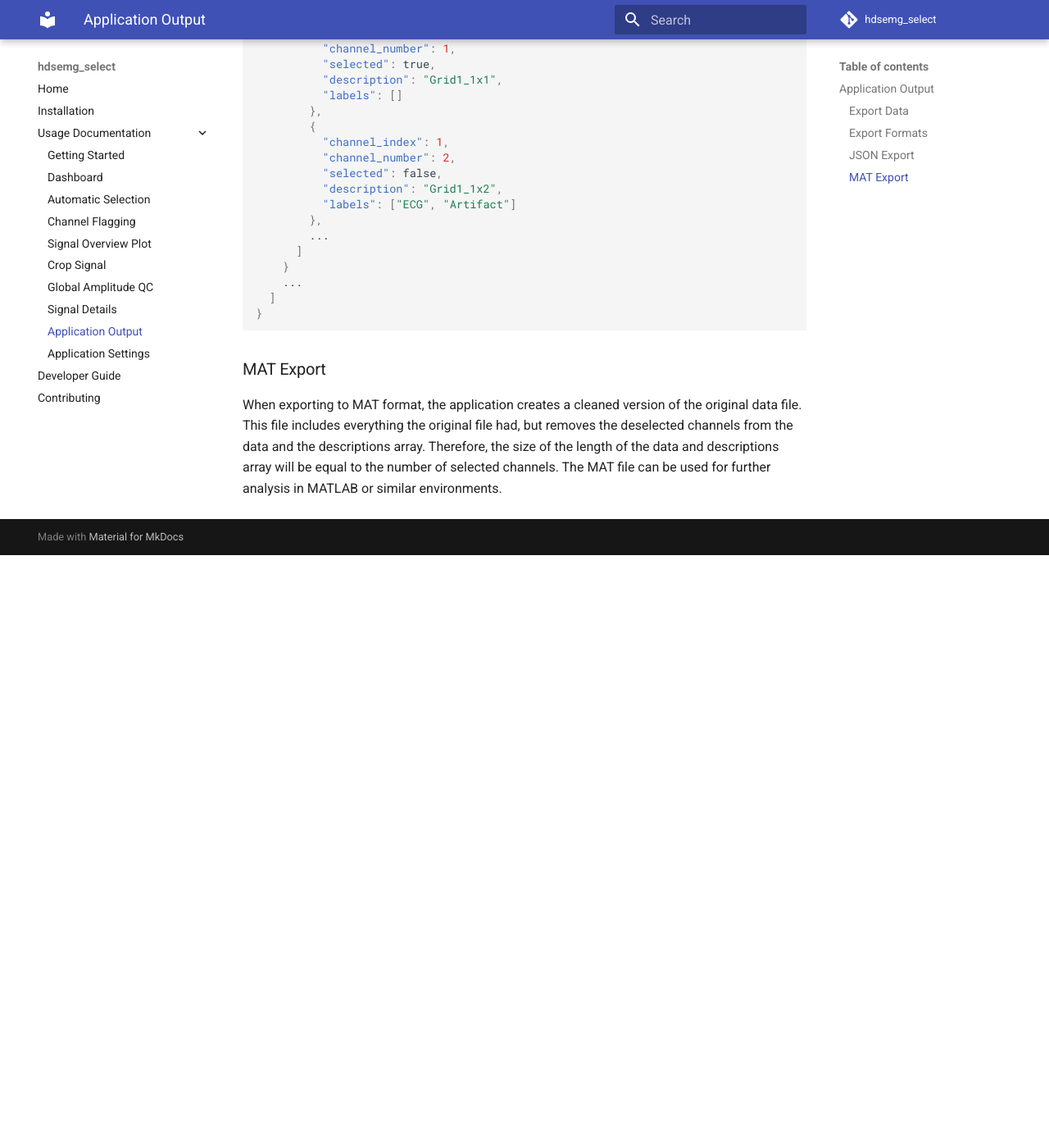
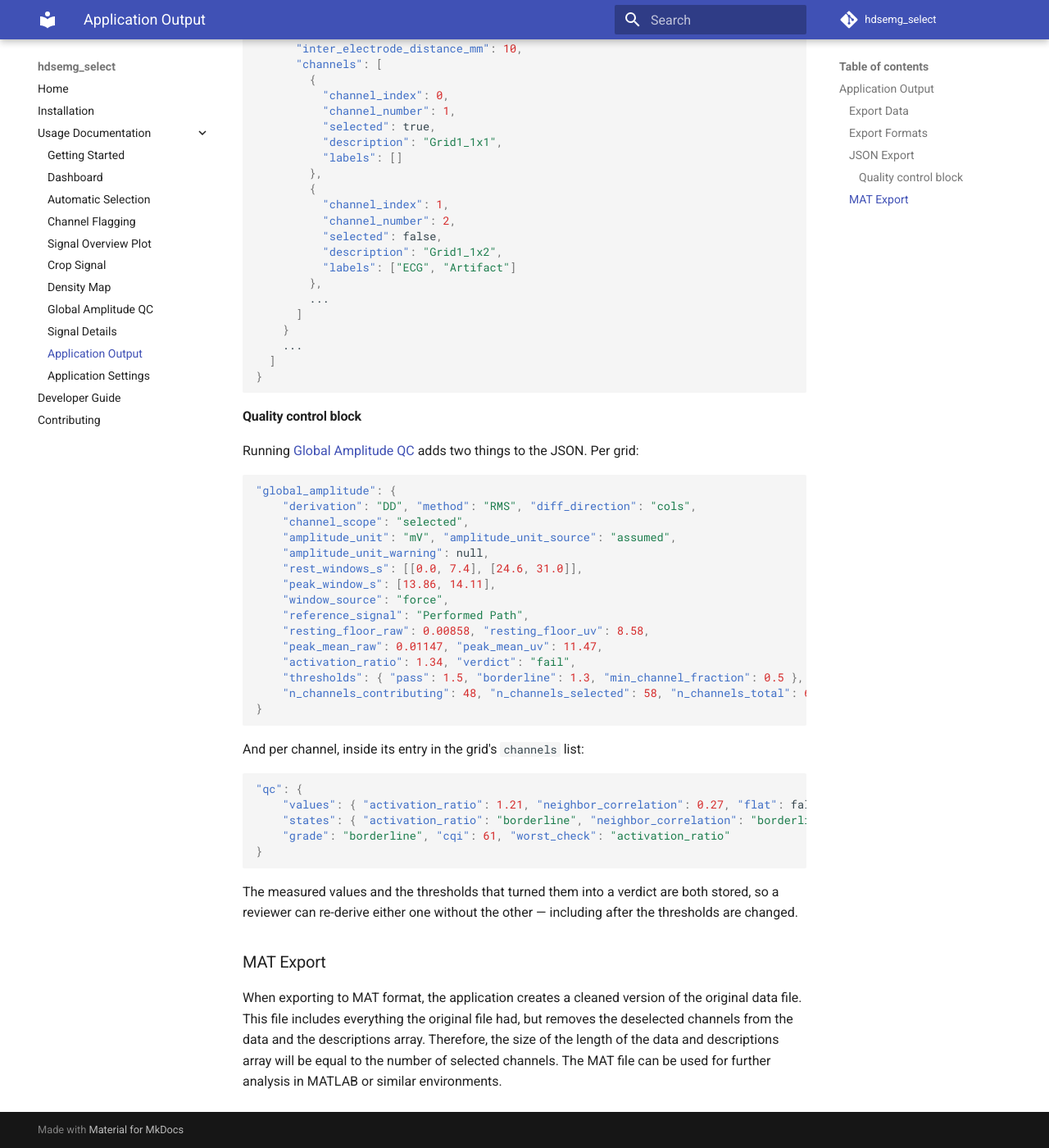
Before and after one commit to johanneskasser/hdsemg-select, an MkDocs documentation site: the page built from docs/usage/application_output.md, in a window 1280 px wide and 1400 px high, scrolled down 1700 px. Shown: the whole window at 82% size. Built offline with MkDocs 1.6.1 and Material for MkDocs 9.7.7, drawn with Linux system fonts in a browser that asks for light colours; comment, search, counter and statistics services are not loaded; the version menu is left out; before the commit the page ends 2377 px from its top, so only the background shows below that; some of the changed text lies outside the part shown.

Commit message:
docs: Document QC across the docs set, not just its own page
The QC page had grown while the rest of the docs still did not mention
the feature existed.

- README and index: QC in the feature list, in Quick Navigation and as
  its own Core Functionality section.
- Application Output: the global_amplitude and per-channel qc blocks,
  with the point that evidence and thresholds are both stored so either
  can be re-derived after a threshold changes.
- Application Settings: what the four groups of the QC settings tab set.
- QC page: corrected the plot legend, which claimed microvolts while the
  axis shows the file's own unit.

Adds a section on choosing the derivation, which is the setting that
moves the ratio most. It carries the measured numbers from one 13x5 grid
where MP reads 3.98 and DD along columns reads 0.97 on the same healthy
data, and explains the mechanism: a difference cancels what neighbours
share and amplifies what they do not, so DD collapses the contrast when
the rest noise is per-electrode rather than common-mode. A low DD ratio
beside a healthy MP ratio is a finding about the electrodes, not a weak
contraction.

Also puts density_map.md into the nav — a complete page that was never
reachable from it. Docs build clean under mkdocs --strict.

````diff
--- a/docs/usage/application_output.md
+++ b/docs/usage/application_output.md
@@ -24,6 +24,7 @@
   - Flags (e.g., artifact, bad channel, ECG contamination)
   - Custom labels
 - **Grid Configuration**: Information about the electrode grid, including orientation (rows or columns) and reference channels.
+- **Global Amplitude QC** (only when [QC](global_amplitude_qc.md) has been run): a `global_amplitude` block per grid holding the amplitude definition, the analysis windows, the measured floor and peak and the verdict, plus a `qc` block per channel holding its seven measured values, the state each produced, the grade and the CQI.
 
 ```json
 {
@@ -88,5 +89,39 @@
 }
 ```
 
+#### Quality control block
+
+Running [Global Amplitude QC](global_amplitude_qc.md) adds two things to the JSON. Per grid:
+
+```json
+"global_amplitude": {
+    "derivation": "DD", "method": "RMS", "diff_direction": "cols",
+    "channel_scope": "selected",
+    "amplitude_unit": "mV", "amplitude_unit_source": "assumed",
+    "amplitude_unit_warning": null,
+    "rest_windows_s": [[0.0, 7.4], [24.6, 31.0]],
+    "peak_window_s": [13.86, 14.11],
+    "window_source": "force",
+    "reference_signal": "Performed Path",
+    "resting_floor_raw": 0.00858, "resting_floor_uv": 8.58,
+    "peak_mean_raw": 0.01147, "peak_mean_uv": 11.47,
+    "activation_ratio": 1.34, "verdict": "fail",
+    "thresholds": { "pass": 1.5, "borderline": 1.3, "min_channel_fraction": 0.5 },
+    "n_channels_contributing": 48, "n_channels_selected": 58, "n_channels_total": 64
+}
+```
+
+And per channel, inside its entry in the grid's `channels` list:
+
+```json
+"qc": {
+    "values": { "activation_ratio": 1.21, "neighbor_correlation": 0.27, "flat": false },
+    "states": { "activation_ratio": "borderline", "neighbor_correlation": "borderline" },
+    "grade": "borderline", "cqi": 61, "worst_check": "activation_ratio"
+}
+```
+
+The measured values and the thresholds that turned them into a verdict are both stored, so a reviewer can re-derive either one without the other — including after the thresholds are changed.
+
 ### MAT Export
 When exporting to MAT format, the application creates a cleaned version of the original data file. This file includes everything the original file had, but removes the deselected channels from the data and the descriptions array. Therefore, the size of the length of the data and descriptions array will be equal to the number of selected channels. The MAT file can be used for further analysis in MATLAB or similar environments.
--- a/mkdocs.yml
+++ b/mkdocs.yml
@@ -30,6 +30,7 @@
       - Channel Flagging: usage/channel_flagging.md
       - Signal Overview Plot: usage/signal_overview_plot.md
       - Crop Signal: usage/crop_signal.md
+      - Density Map: usage/density_map.md
       - Global Amplitude QC: usage/global_amplitude_qc.md
       - Signal Details: usage/signal_details.md
       - Application Output: usage/application_output.md
````
Also changed, not shown: README.md (+1 -0 lines), docs/index.md (+7 -0 lines), docs/usage/application_settings.md (+13 -0 lines), docs/usage/global_amplitude_qc.md (+26 -1 lines).
